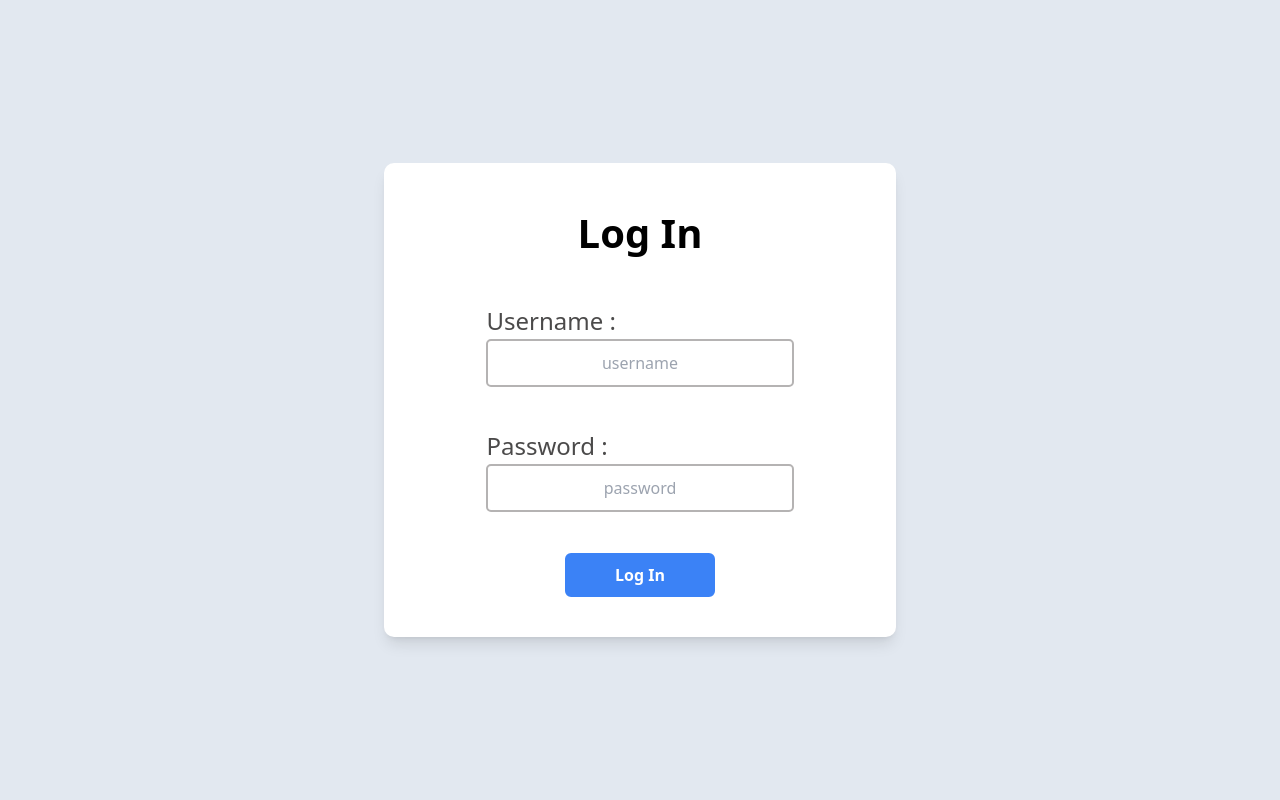
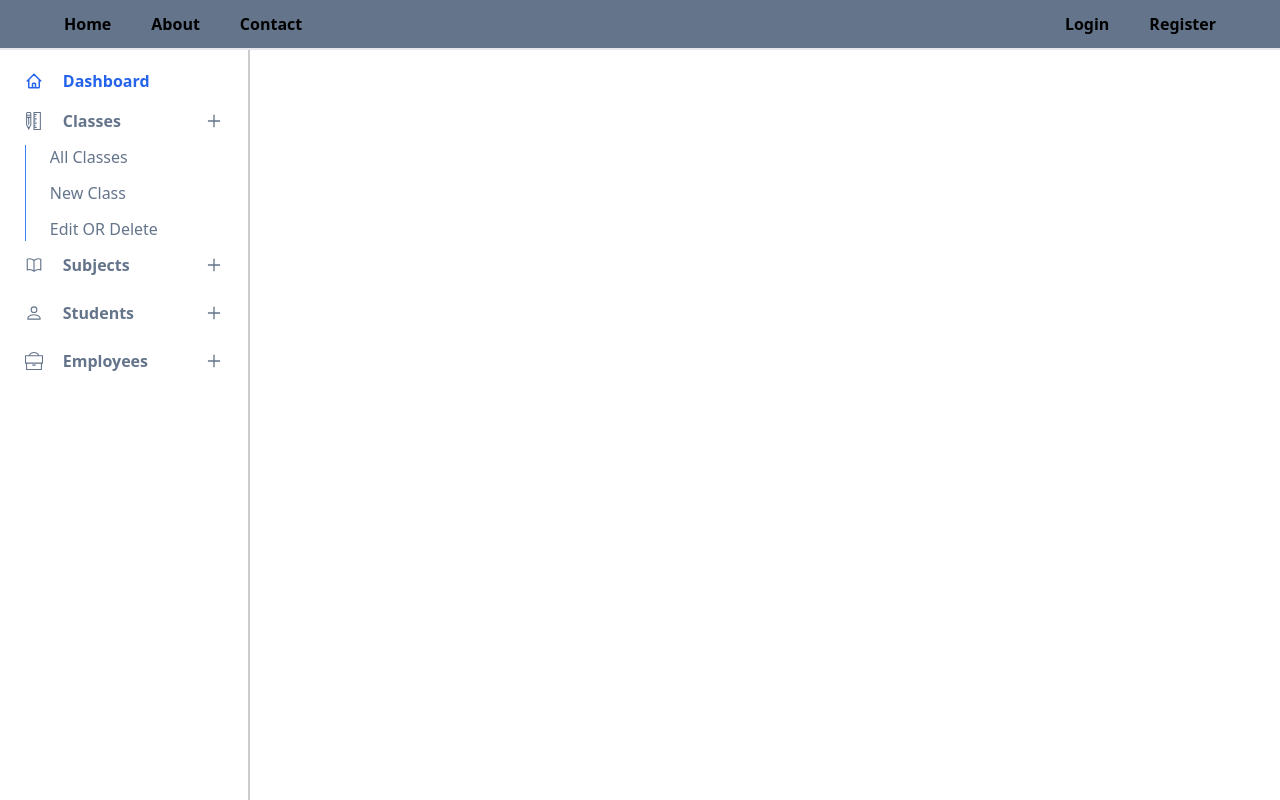
Before and after one commit to Studawatta/BEST, a React (Create React App) app in the folder client/: page /userdash in a window 1280 px wide. Before the commit this address led to /login. Built offline with nearby package versions, Linux system fonts and the light colour scheme.

Commit message:
dashboard right bar components added

```diff
--- a/client/src/pages/dashboard/Dashboard.jsx
+++ b/client/src/pages/dashboard/Dashboard.jsx
@@ -1,40 +1,108 @@
-import React, { useEffect, useState } from 'react';
-import jwt_decode from 'jwt-decode';
-import { useNavigate } from 'react-router-dom';
+// import React, { useEffect, useState } from 'react';
+// import jwt_decode from 'jwt-decode';
+// import { useNavigate } from 'react-router-dom';
+import NavBar from '../../components/navBar/NavBar';
+
+import { HiOutlineHome } from 'react-icons/hi';
+import { AiOutlinePlus } from 'react-icons/ai';
+import { TfiRulerPencil } from 'react-icons/tfi';
+import { HiOutlineBookOpen } from 'react-icons/hi2';
+import { BsPerson } from 'react-icons/bs';
+import { TfiBriefcase } from 'react-icons/tfi';
+import { useState } from 'react';
+
+const DashSubHeader = (props) => {
+  return (
+    <div className="flex text-slate-500  items-center justify-between py-3 hover:text-blue-500 cursor-pointer">
+      <div className="  flex gap-5 items-center font-semibold hover:text-blue-500 ">
+        <span className="text-[18px]">{props.icon}</span>
+        {props.name}
+      </div>
+      <AiOutlinePlus className=" text-[18px]" />
+    </div>
+  );
+};
+
+const DropItem = (props) => {
+  return (
+    <div className="flex items-center gap-[25px] hover:text-blue-500 cursor-pointer">
+      {props.name}
+    </div>
+  );
+};
 
 const Dashboard = () => {
-  const navigate = useNavigate();
-  const [name, setName] = useState('');
+  // const navigate = useNavigate();
+  // const [name, setName] = useState('');
 
-  useEffect(() => {
-    const token = localStorage.getItem('token');
-    if (token) {
-      const user = jwt_decode(token);
-      setName(user.name);
-      if (!user) {
-        localStorage.removeItem('token');
-        alert('Something went wrong!');
-      }
-    } else {
-      alert('Please log in');
-      navigate('/login');
-    }
-  }, [navigate]);
+  // useEffect(() => {
+  //   const token = localStorage.getItem('token');
+  //   if (token) {
+  //     const user = jwt_decode(token);
+  //     setName(user.name);
+  //     if (!user) {
+  //       localStorage.removeItem('token');
+  //       alert('Something went wrong!');
+  //     }
+  //   } else {
+  //     alert('Please log in');
+  //     navigate('/login');
+  //   }
+  // }, [navigate]);
 
-  const logout = (e) => {
-    e.preventDefault();
-    localStorage.removeItem('token');
-    alert('logged out');
-    navigate('/');
-  };
+  // const logout = (e) => {
+  //   e.preventDefault();
+  //   localStorage.removeItem('token');
+  //   alert('logged out');
+  //   navigate('/');
+  // };
+
+  const [showDropdown, setShowDropdown] = useState('');
 
   return (
     <div>
-      Hello {name},<br /> I am user dashboard
+      {/* Hello {name},<br /> I am user dashboard
       <br />
-      <button onClick={logout}>Log out</button>
+      <button onClick={logout}>Log out</button> */}
+      <NavBar />
+      {/* w-[calc(100%_-_10rem)] */}
       {/* leftBar */}
-      <div className="w-[300px] h-[100vh] border-r-2 border-[#ccc]"></div>
+      <div className="w-[250px] h-[calc(100vh-50px)] border-r-2 border-[#ccc] mt-[50px] flex justify-center items-center ">
+        <div className="w-[80%] h-[calc(100%-30px)]">
+          {/* dashborad header */}
+          <div className="flex  py-1 ">
+            <span className="font-bold text-blue-600 text-[16px] flex gap-5 items-center ">
+              <HiOutlineHome className="text-[18px]" />
+              Dashboard
+            </span>
+          </div>
+
+          {/* dashboard subHeaders */}
+
+          <DashSubHeader
+            name="Classes"
+            icon={<TfiRulerPencil />}
+          />
+          <div className=" h-fit flex flex-col gap-3 text-slate-500  border-l-[1px] border-blue-500 pl-6 ">
+            <DropItem name="All Classes" />
+            <DropItem name="New Class" />
+            <DropItem name="Edit OR Delete" />
+          </div>
+
+          <DashSubHeader
+            name="Subjects"
+            icon={<HiOutlineBookOpen />}
+          />
+          <DashSubHeader
+            name="Students"
+            icon={<BsPerson />}
+          />
+          <DashSubHeader
+            name="Employees"
+            icon={<TfiBriefcase />}
+          />
+        </div>
+      </div>
     </div>
   );
 };
```
